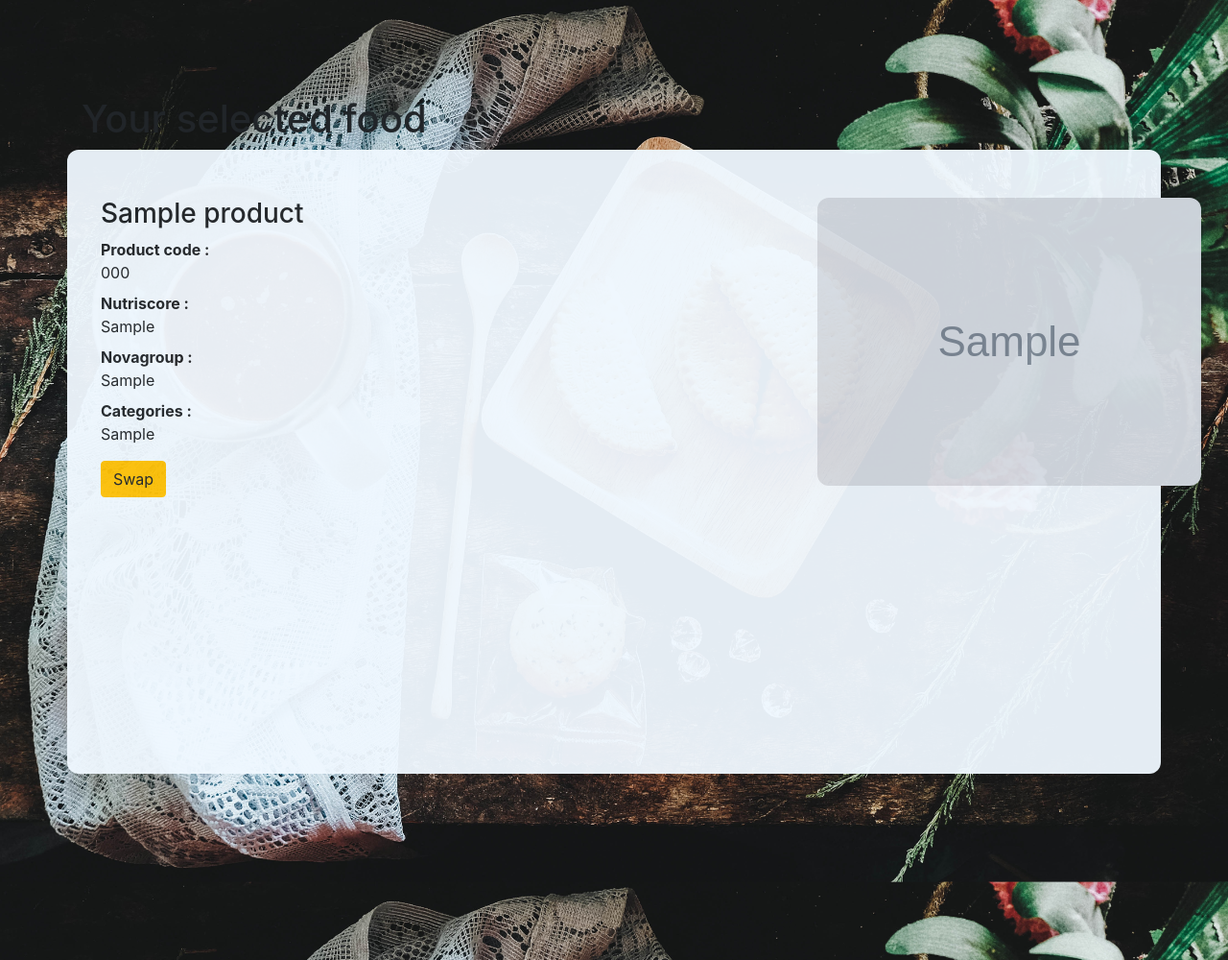
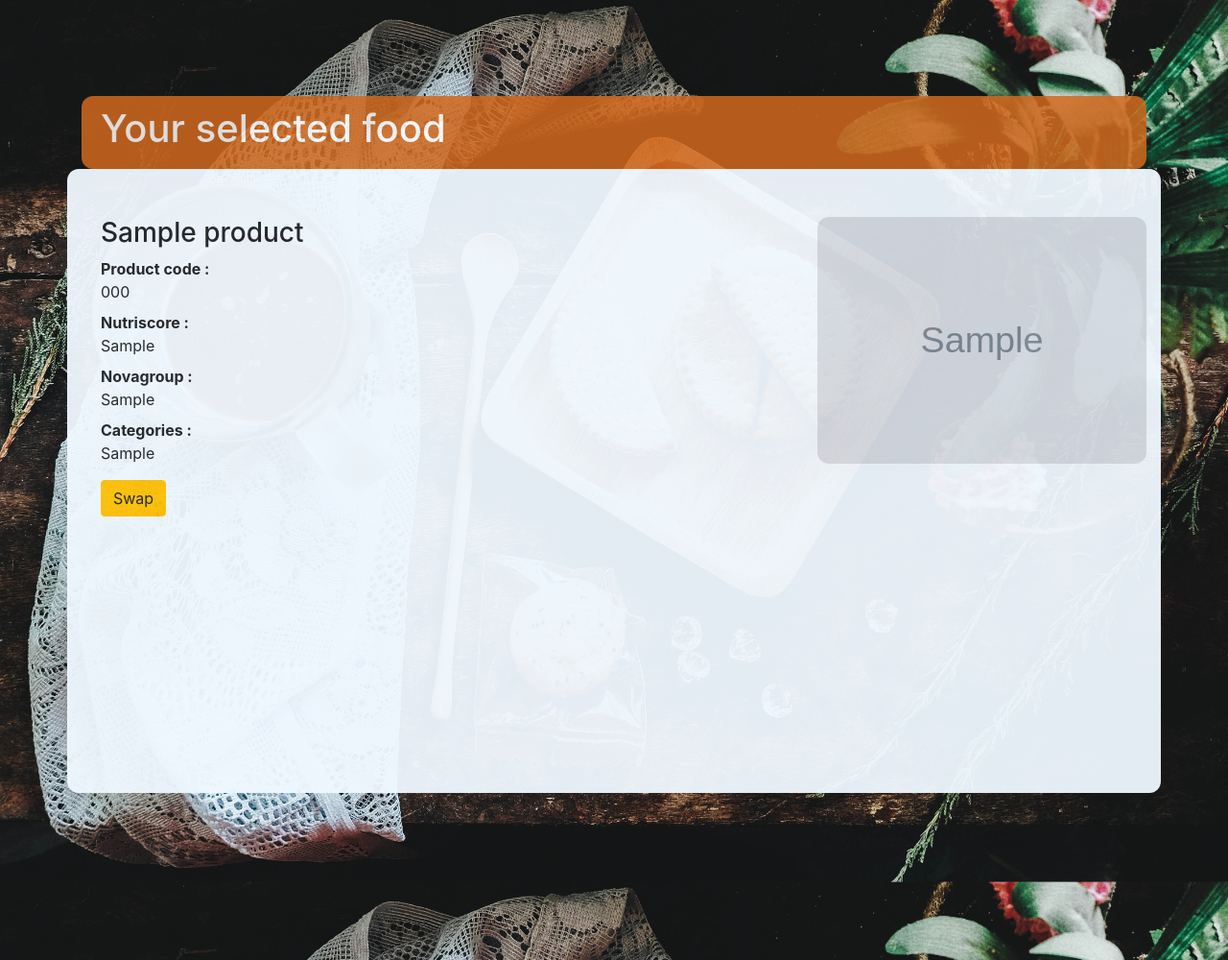
Before and after one commit to flenoir/purbeurre, a Django app: page /search/1/ in a window 1280 px wide. Shown: the part 71-1071 px from the top of the page at 96% size. Run offline with Django 3.2, Linux system fonts and the light colour scheme; tables that the repository leaves empty hold one stand-in row (values such as "Sample post"); grey boxes marked "Sample" are stand-in pictures; some libraries are stand-ins or nearby versions.

Commit message:
added img-fluid and modified h1

```diff
--- a/search/templates/search/detail.html
+++ b/search/templates/search/detail.html
@@ -1,8 +1,9 @@
 {% extends 'base.html' %}
 
 {% block first_row %}
-
-<h1>Your selected food</h1>
+<div style="background-color: chocolate; padding: 10 20 10 20;opacity:0.85;" class="rounded">
+<h1 style="-webkit-text-fill-color: white;">Your selected food</h1>
+</div>
 
   <div class="row first_row_window rounded">
 		<div class="col-md-8">
@@ -38,7 +39,7 @@
 
 		</div>
 		<div class="col-md-4 ml 4">
-			<img alt="{{ product }}" src="{{ image }}" class="rounded" />
+			<img alt="{{ product }}" src="{{ image }}" class="img-fluid rounded" />
 		</div>
 	</div>
 
--- a/search/templates/search/swap.html
+++ b/search/templates/search/swap.html
@@ -2,7 +2,9 @@
 
 {% block first_row %}
 
-<h1>Substitute food with a better nutriscore</h1>
+<div style="background-color: cadetblue; padding: 10 20 10 20;opacity:0.85;" class="rounded">
+		<h1 style="-webkit-text-fill-color: white;">Substitute food with a better nutriscore</h1>
+		</div>
 
 <div class="row first_row_window rounded">
 		<div class="col-md-8">
@@ -51,7 +53,7 @@
 
 		</div>
 		<div class="col-md-4 ml 4">
-			<img alt="{{ product }}" src="{{ image }}" class="rounded" />
+			<img alt="{{ product }}" src="{{ image }}" class="img-fluid rounded" />
 		</div>
 	</div>
 
```
Also changed, not shown: 1 other file.
